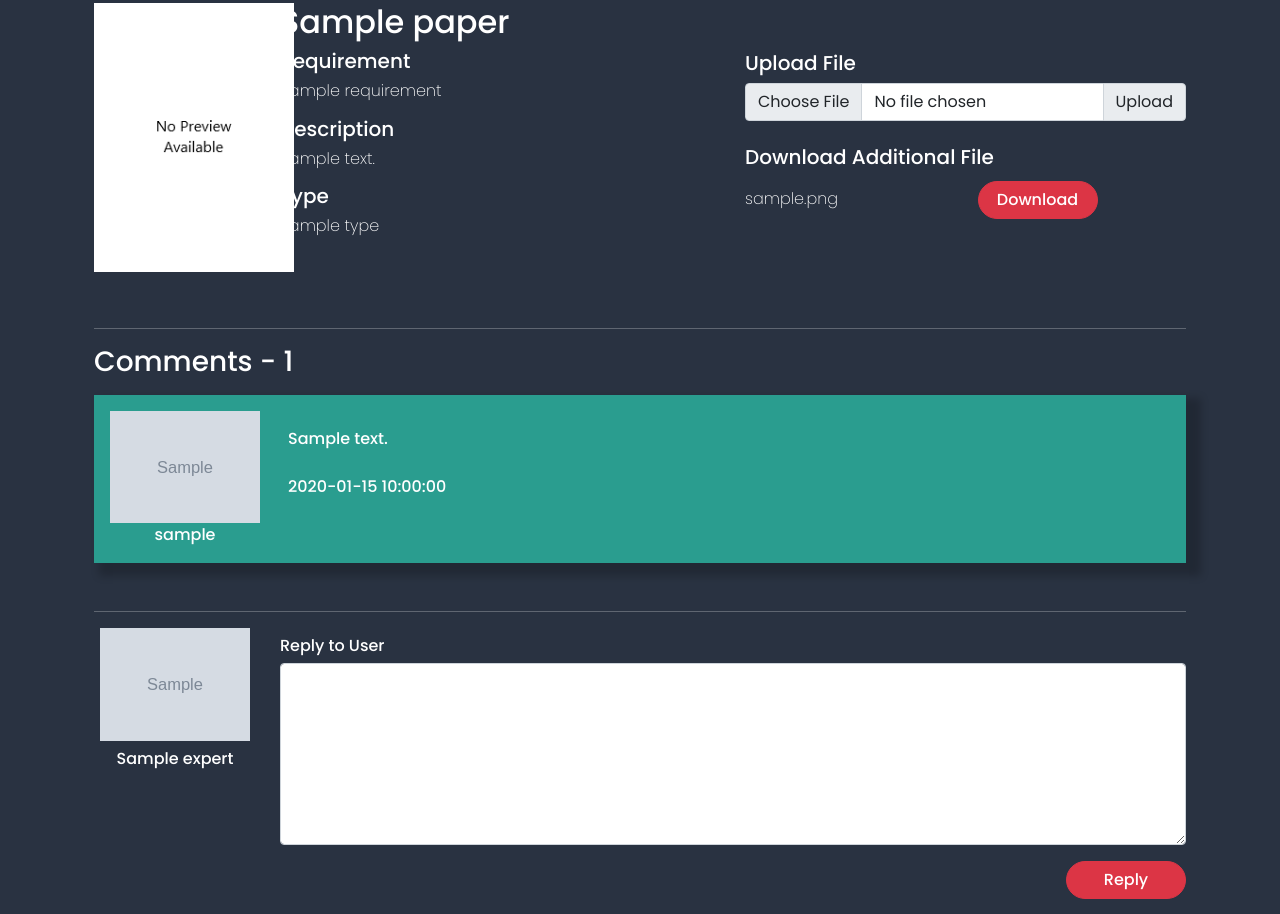
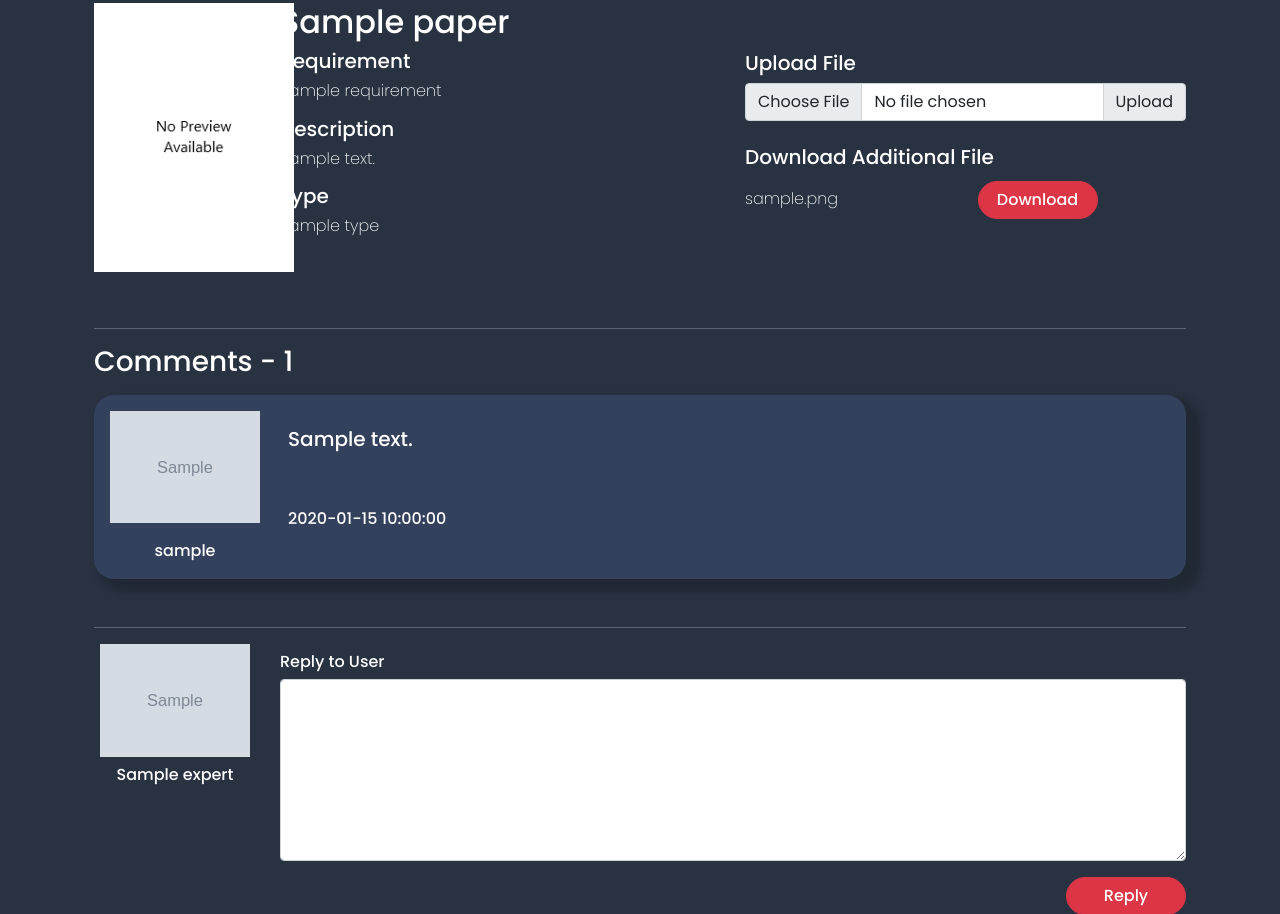
Before and after one commit to KalvinE14/MyPapers, a Laravel app: template MyPapers/resources/views/paper_detail.blade.php in a window 1280 px wide. Shown: the part 187-1101 px from the top of the page. Run offline with Laravel 8, Linux system fonts and the light colour scheme; the template is opened without the code that fills it: most values are stand-ins (such as "Sample title", 1, 10 or a date in 2020); grey boxes marked "Sample" are stand-in pictures; some libraries are stand-ins or nearby versions.

Commit message:
change ui in paper detail and create paper page

```diff
--- a/MyPapers/resources/views/paper_detail.blade.php
+++ b/MyPapers/resources/views/paper_detail.blade.php
@@ -4,10 +4,10 @@
     <div class="container mt-5 mb-5">
         <div class="row">
             <div class="col-2">
-                @if($paper->preview == null)
-                <img src="{{url('assets/nopreview.png')}}" alt="" width="200px">
+                @if ($paper->preview == null)
+                    <img src="{{ url('assets/nopreview.png') }}" alt="" width="200px">
                 @else
-                <img src="{{url('assets/' . $paper->preview)}}" alt="" width="200px">
+                    <img src="{{ url('assets/' . $paper->preview) }}" alt="" width="200px">
                 @endif
             </div>
             <div class="col-5" style="font-weight: 500; font-family: 'Poppins', sans-serif; color: white;">
@@ -20,7 +20,7 @@
                 <h6 class="mb-3" style="font-weight: 100">{{ $paper->type }}</h6>
             </div>
             <div class="col-5 mt-5" style="display: inline; font-weight: 500; font-family: 'Poppins', sans-serif; color: white;">
-                @if(strcmp(Session::get('role'), "User") == 0)
+                @if (strcmp(Session::get('role'), 'User') == 0)
                     <h5>Additional File</h5>
                     <form action="{{ route('update_additional_file', $paper->paper_id) }}" method="post" enctype="multipart/form-data">
                         @csrf
@@ -28,26 +28,30 @@
                             <input name="file" type="file" class="form-control" id="inputGroupFile02">
                             <button type="submit" class="input-group-text" name="update">Upload</button>
                         </div>
-                    @if($errors->any())
-                        <p style="color: red;">{{$errors->first()}}</p>
+                        @if ($errors->any())
+                            <p style="color: red;">{{ $errors->first() }}</p>
                         @endif
                     </form>
                     <h5>Download Paper</h5>
                     <div class="row mb-5">
                         <div class="col-6 mt-1">
-                        @if($paper->preview == null)
-                        <span><h6 class="mb-4 mt-2" style="font-weight: 100; width: auto;">Paper is not ready</h6></span>
+                            @if ($paper->preview == null)
+                                <span>
+                                    <h6 class="mb-4 mt-2" style="font-weight: 100; width: auto;">Paper is not ready</h6>
+                                </span>
                             @else
-                        <span><h6 class="mb-4 mt-2" style="font-weight: 100; width: 40%;">{{ $paper->preview }}</h6></span>
+                                <span>
+                                    <h6 class="mb-4 mt-2" style="font-weight: 100; width: 40%;">{{ $paper->preview }}</h6>
+                                </span>
                             @endif
                         </div>
                         <div class="col-6">
-                        @if($paper->preview != null)
+                            @if ($paper->preview != null)
                                 <a href="{{ route('download_paper', $paper->preview) }}"><span><button type="submit" class="btn btn-danger mt-1" style="width: 120px; border-radius: 50px; font-family: 'Poppins', sans-serif; font-weight: 500; color: white;">Download</button></span></a>
                             @endif
                         </div>
                     </div>
-                @if($paper->preview != null)
+                    @if ($paper->preview != null)
                         <button type="button" class="btn btn-success" style="width: 100%; border-radius: 50px">Finish</button>
                     @endif
                 @else
@@ -58,21 +62,25 @@
                             <input name="preview" type="file" class="form-control" id="inputGroupFile02">
                             <button type="submit" class="input-group-text" name="update">Upload</button>
                         </div>
-                    @if($errors->any())
-                        <p style="color: red;">{{$errors->first()}}</p>
+                        @if ($errors->any())
+                            <p style="color: red;">{{ $errors->first() }}</p>
                         @endif
                     </form>
                     <h5>Download Additional File</h5>
                     <div class="row mb-5">
                         <div class="col-6 mt-1">
-                        @if($paper->file == null)
-                        <span><h6 class="mb-4 mt-2" style="font-weight: 100; width: auto;">There is no additional file</h6></span>
+                            @if ($paper->file == null)
+                                <span>
+                                    <h6 class="mb-4 mt-2" style="font-weight: 100; width: auto;">There is no additional file</h6>
+                                </span>
                             @else
-                        <span><h6 class="mb-4 mt-2" style="font-weight: 100; width: 40%;">{{ $paper->file }}</h6></span>
+                                <span>
+                                    <h6 class="mb-4 mt-2" style="font-weight: 100; width: 40%;">{{ $paper->file }}</h6>
+                                </span>
                             @endif
                         </div>
                         <div class="col-6">
-                        @if($paper->file != null)
+                            @if ($paper->file != null)
                                 <a href="{{ route('download_additional_file', $paper->file) }}"><span><button type="submit" class="btn btn-danger mt-1" style="width: 120px; border-radius: 50px; font-family: 'Poppins', sans-serif; font-weight: 500; color: white;">Download</button></span></a>
                             @endif
                         </div>
@@ -89,62 +97,62 @@
         <h3>Comments - {{ $totalComment }}</h3>
     </div>
     <div class="container mb-5">
-        @foreach($comments as $comment)
-            @if(strcmp(Session::get('role'), "User") == 0)
-            @if($comment->expert_comment)
-            <div class="container mt-3 mb-1 pt-3 pb-3 pl-3 pr-3" style="background: #2a9d8f; box-shadow: 10px 8px 8px 5px rgba(0, 0, 0, 0.2);">
+        @foreach ($comments as $comment)
+            @if (strcmp(Session::get('role'), 'User') == 0)
+                @if ($comment->expert_comment)
+                    <div class="container mt-3 mb-1 pt-3 pb-3 pl-3 pr-3" style="border-radius: 20px; background: #33415c; filter: brightness(1.5); box-shadow: 10px 8px 8px 5px rgba(0, 0, 0, 0.2);">
                         <div class="row">
                             <div class="col-2" style="text-align: center; font-weight: 500; font-family: 'Poppins', sans-serif; color: white;">
-                        <img class="ml-5" src="{{url('assets/' . $comment->expertPicture)}}" alt="" width="150px">
+                                <img class="mb-2 ml-5" src="{{ url('assets/' . $comment->expertPicture) }}" alt="" width="150px">
                                 {{ $comment->expertName }}
                             </div>
                             <div class="col-10 mt-3" style="font-weight: 500; font-family: 'Poppins', sans-serif; color: white;">
-                        {{ $comment->comment }}
+                                <h5>{{ $comment->comment }}</h5>
                                 <br><br>
                                 {{ $comment->created_at }}
                             </div>
                         </div>
                     </div>
                 @else
-            <div class="container mt-3 mb-1 pt-3 pb-3 pl-3 pr-3" style="background: #81b29a; box-shadow: 10px 8px 8px 5px rgba(0, 0, 0, 0.2);">
+                    <div class="container mt-3 mb-1 pt-3 pb-3 pl-3 pr-3" style="border-radius: 20px; background: #33415c; box-shadow: 10px 8px 8px 5px rgba(0, 0, 0, 0.2);">
                         <div class="row">
                             <div class="col-10 mt-3" style="text-align: right; font-weight: 500; font-family: 'Poppins', sans-serif; color: white;">
-                        {{ $comment->comment }}
+                                <h5>{{ $comment->comment }}</h5>
                                 <br><br>
                                 {{ $comment->created_at }}
                             </div>
                             <div class="col-2" style="text-align: center; font-weight: 500; font-family: 'Poppins', sans-serif; color: white;">
-                        <img class="ml-5" src="{{url('assets/' . $comment->userPicture)}}" alt="" width="150px">
+                                <img class="ml-5" src="{{ url('assets/' . $comment->userPicture) }}" alt="" width="150px">
                                 {{ $comment->userName }}
                             </div>
                         </div>
                     </div>
                 @endif
             @else
-            @if($comment->user_comment)
-            <div class="container mt-3 mb-1 pt-3 pb-3 pl-3 pr-3" style="background: #2a9d8f; box-shadow: 10px 8px 8px 5px rgba(0, 0, 0, 0.2);">
+                @if ($comment->user_comment)
+                    <div class="container mt-3 mb-1 pt-3 pb-3 pl-3 pr-3" style="border-radius: 20px; background: #33415c; box-shadow: 10px 8px 8px 5px rgba(0, 0, 0, 0.2);">
                         <div class="row">
                             <div class="col-2" style="text-align: center; font-weight: 500; font-family: 'Poppins', sans-serif; color: white;">
-                        <img class="ml-5" src="{{url('assets/' . $comment->userPicture)}}" alt="" width="150px">
+                                <img class="mb-3 ml-5" src="{{ url('assets/' . $comment->userPicture) }}" alt="" width="150px">
                                 {{ $comment->userName }}
                             </div>
                             <div class="col-10 mt-3" style="font-weight: 500; font-family: 'Poppins', sans-serif; color: white;">
-                        {{ $comment->comment }}
+                                <h5>{{ $comment->comment }}</h5>
                                 <br><br>
                                 {{ $comment->created_at }}
                             </div>
                         </div>
                     </div>
                 @else
-            <div class="container mt-3 mb-1 pt-3 pb-3 pl-3 pr-3" style="background: #81b29a; box-shadow: 10px 8px 8px 5px rgba(0, 0, 0, 0.2);">
+                    <div class="container mt-3 mb-1 pt-3 pb-3 pl-3 pr-3" style="border-radius: 20px; background: #33415c; filter: brightness(1.5); box-shadow: 10px 8px 8px 5px rgba(0, 0, 0, 0.2);">
                         <div class="row">
                             <div class="col-10 mt-3" style="text-align: right; font-weight: 500; font-family: 'Poppins', sans-serif; color: white;">
-                        {{ $comment->comment }}
+                                <h5>{{ $comment->comment }}</h5>
                                 <br><br>
                                 {{ $comment->created_at }}
                             </div>
                             <div class="col-2" style="text-align: center; font-weight: 500; font-family: 'Poppins', sans-serif; color: white;">
-                        <img class="ml-5" src="{{url('assets/' . $comment->expertPicture)}}" alt="" width="150px">
+                                <img class="ml-5" src="{{ url('assets/' . $comment->expertPicture) }}" alt="" width="150px">
                                 {{ $comment->expertName }}
                             </div>
                         </div>
@@ -159,17 +167,17 @@
     <div class="container">
         <div class="row">
             <div class="col-2" style="text-align: center; font-weight: 500; font-family: 'Poppins', sans-serif; color: white;">
-                @if(strcmp(Session::get('role'), "User") == 0)
-                <img class="ml-5" src="{{url('assets/' . $user->profile_picture)}}" alt="" width="150px"  style="round-shadow: 10px 8px 8px 5px rgba(0, 0, 0, 0.2);">
+                @if (strcmp(Session::get('role'), 'User') == 0)
+                    <img class="ml-5" src="{{ url('assets/' . $user->profile_picture) }}" alt="" width="150px" style="round-shadow: 10px 8px 8px 5px rgba(0, 0, 0, 0.2);">
                     <h6 class="mt-2">{{ $user->name }}</h6>
                 @else
-                <img class="ml-5" src="{{url('assets/' . $expert->profile_picture)}}" alt="" width="150px"  style="round-shadow: 10px 8px 8px 5px rgba(0, 0, 0, 0.2);">
+                    <img class="ml-5" src="{{ url('assets/' . $expert->profile_picture) }}" alt="" width="150px" style="round-shadow: 10px 8px 8px 5px rgba(0, 0, 0, 0.2);">
                     <h6 class="mt-2">{{ $expert->name }}</h6>
                 @endif
             </div>
             <div class="col-10">
                 <div class="mb-3" style="font-weight: 500; font-family: 'Poppins', sans-serif; color: white;">
-                    @if(strcmp(Session::get('role'), "User") == 0)
+                    @if (strcmp(Session::get('role'), 'User') == 0)
                         <h5 class="mb-3">Reply to Expert</h5>
                     @else
                         <h6 class="mt-2">Reply to User</h6>
```
Lines whose indentation alone changed are shown as unchanged.
